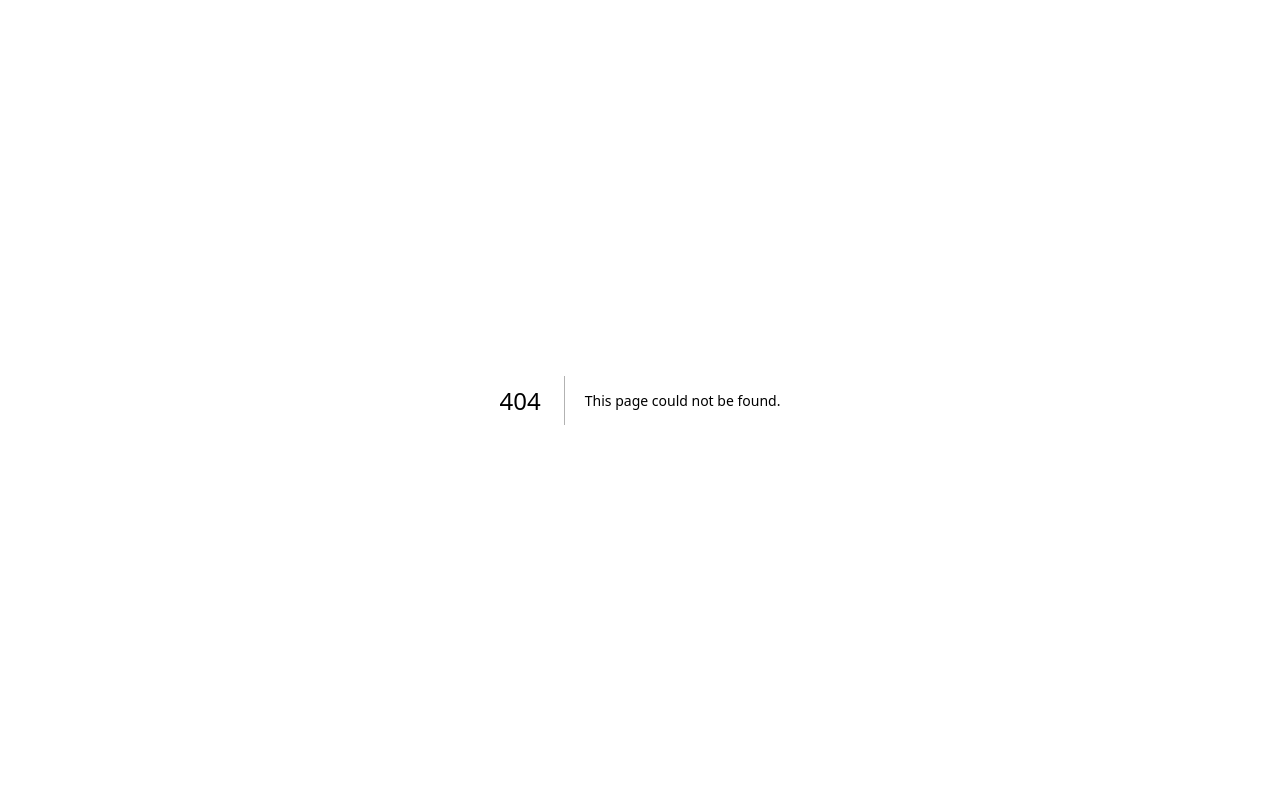
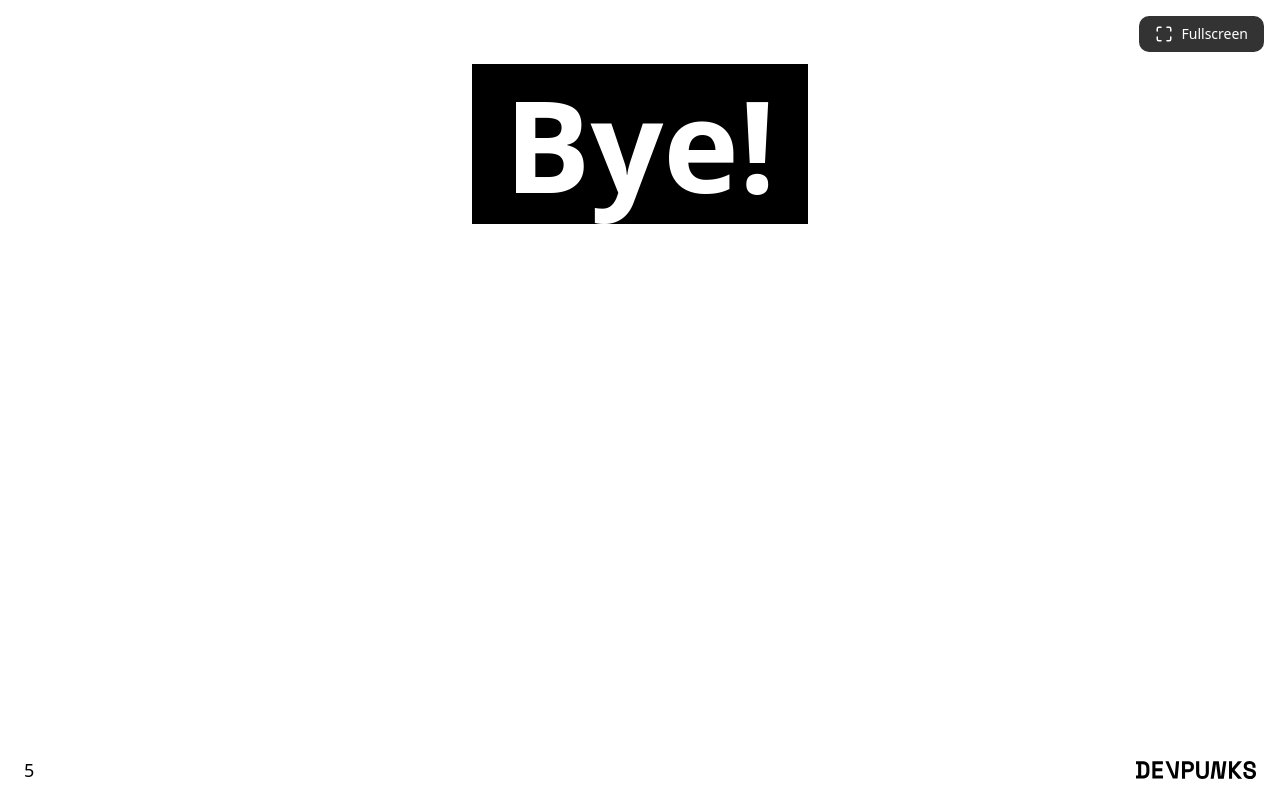
Before and after one commit to simosabba/devpunks-simo-plenaria25, a Next.js app: page /s/5 in a window 1280 px wide. Before the commit this address had no page. Built offline with nearby package versions, Linux system fonts and the light colour scheme.

Commit message:
feat: add Slide5 component with navigation and animation effects

```diff
--- /dev/null
+++ b/src/app/s/5/page.tsx
@@ -0,0 +1,49 @@
+"use client"
+
+import { useEffect } from "react"
+import { useRouter } from "next/navigation"
+import { motion } from "motion/react"
+import { SlideContainer } from "@/components/ui"
+
+export default function Slide5() {
+  const router = useRouter()
+
+  useEffect(() => {
+    const handleKeyDown = (e: KeyboardEvent) => {
+      if (e.key === "ArrowLeft") {
+        router.push("/s/4")
+      }
+      // No ArrowRight handler - this is the last slide
+    }
+
+    window.addEventListener("keydown", handleKeyDown, true)
+    return () => window.removeEventListener("keydown", handleKeyDown, true)
+  }, [router])
+
+  return (
+    <SlideContainer slideNumber={5} totalSlides={5}>
+      <motion.div
+        className="flex h-full items-center justify-center"
+        initial={{ opacity: 0, scale: 0.5 }}
+        animate={{ opacity: 1, scale: 1 }}
+        transition={{
+          duration: 0.8,
+          ease: [0, 0.71, 0.2, 1.01],
+        }}
+      >
+        <motion.h1
+          className="bg-black px-8 py-4 text-9xl font-bold text-white"
+          initial={{ rotate: -10 }}
+          animate={{ rotate: 0 }}
+          transition={{
+            duration: 0.6,
+            delay: 0.3,
+            ease: "easeOut",
+          }}
+        >
+          Bye!
+        </motion.h1>
+      </motion.div>
+    </SlideContainer>
+  )
+}
--- a/src/components/ui/SlideContainer.tsx
+++ b/src/components/ui/SlideContainer.tsx
@@ -13,7 +13,7 @@ interface SlideContainerProps {
 export function SlideContainer({
   children,
   slideNumber,
-  totalSlides = 4,
+  totalSlides = 5,
   className = "",
 }: SlideContainerProps) {
   return (
```
